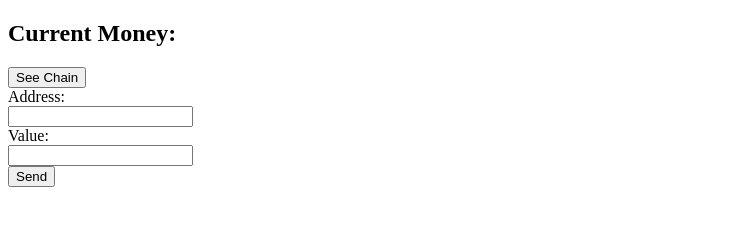
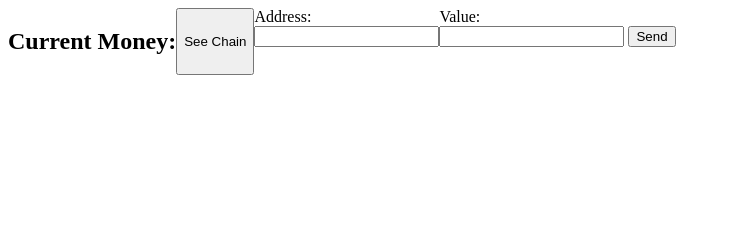
Before and after one commit to Mandinglets/simple-blockchain-hack, a plain HTML site: page frontend/index.html in a window 1280 px wide. Shown: the whole page, without its empty margins (0-731 px from the left). Drawn offline with Linux system fonts and the light colour scheme.

Commit message:
Setup style.css

```diff
--- a/frontend/index.html
+++ b/frontend/index.html
@@ -2,19 +2,22 @@
 <html>
     <head>
         <title>Porticode Hero Blockchain Hack</title>
+        <link rel="stylesheet" href="style.css"
 
     </head>
-    <body>
+    <body class="container">
         <h2>Current Money: </h2>
         <button type="button">See Chain</button>
-        <form class="Address">
+        <form class="address_entry">
             Address:<br>
             <input type="text" name="address"><br>
+        </form>
+        <form class="value_entry">
             Value:<br>
             <input type="text" name="value">
+        <button type="button">Send</button>
         </form>
-        <button type="button">Send</button>
 
 
     </body>
-</html
+</html>
--- /dev/null
+++ b/frontend/style.css
@@ -0,0 +1,3 @@
+.container {
+    display: flex;
+}
```
